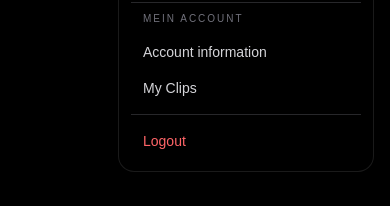
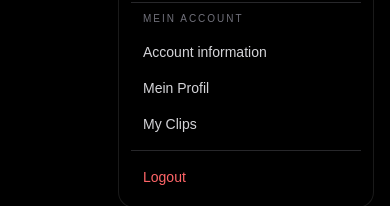
Before and after one commit to Memo5561/clipbattle, a Next.js app: page /en/auth in a window 390 px wide. Both pictures are taken after a click on the button 354 px from the left and 45 px from the top of the page. Shown: the part 128-334 px from the top of the page. Built offline with nearby package versions, Linux system fonts and the light colour scheme; no server answers.

Commit message:
Aktualisieren von navbar.tsx

```diff
--- a/app/components/navbar.tsx
+++ b/app/components/navbar.tsx
@@ -184,6 +184,13 @@ export default function Navbar() {
   };
 
   const handleGoToAccount = () => {
+    setMenuOpenDesktop(false);
+    setMenuOpenMobile(false);
+    router.push("/account");
+    router.refresh();
+  };
+
+  const handleGoToMyProfile = () => {
     if (!userId) return;
 
     setMenuOpenDesktop(false);
@@ -271,6 +278,14 @@ export default function Navbar() {
 
                     <button
                       type="button"
+                      onClick={handleGoToMyProfile}
+                      className="block w-full rounded-xl px-3 py-2 text-left text-sm text-zinc-300 transition hover:bg-zinc-900 hover:text-white"
+                    >
+                      Mein Profil
+                    </button>
+
+                    <button
+                      type="button"
                       onClick={handleGoToMyClips}
                       className="block w-full rounded-xl px-3 py-2 text-left text-sm text-zinc-300 transition hover:bg-zinc-900 hover:text-white"
                     >
@@ -333,6 +348,14 @@ export default function Navbar() {
 
                     <button
                       type="button"
+                      onClick={handleGoToMyProfile}
+                      className="block w-full rounded-xl px-3 py-2 text-left text-sm text-zinc-300 transition hover:bg-zinc-900 hover:text-white"
+                    >
+                      Mein Profil
+                    </button>
+
+                    <button
+                      type="button"
                       onClick={handleGoToMyClips}
                       className="block w-full rounded-xl px-3 py-2 text-left text-sm text-zinc-300 transition hover:bg-zinc-900 hover:text-white"
                     >
```
